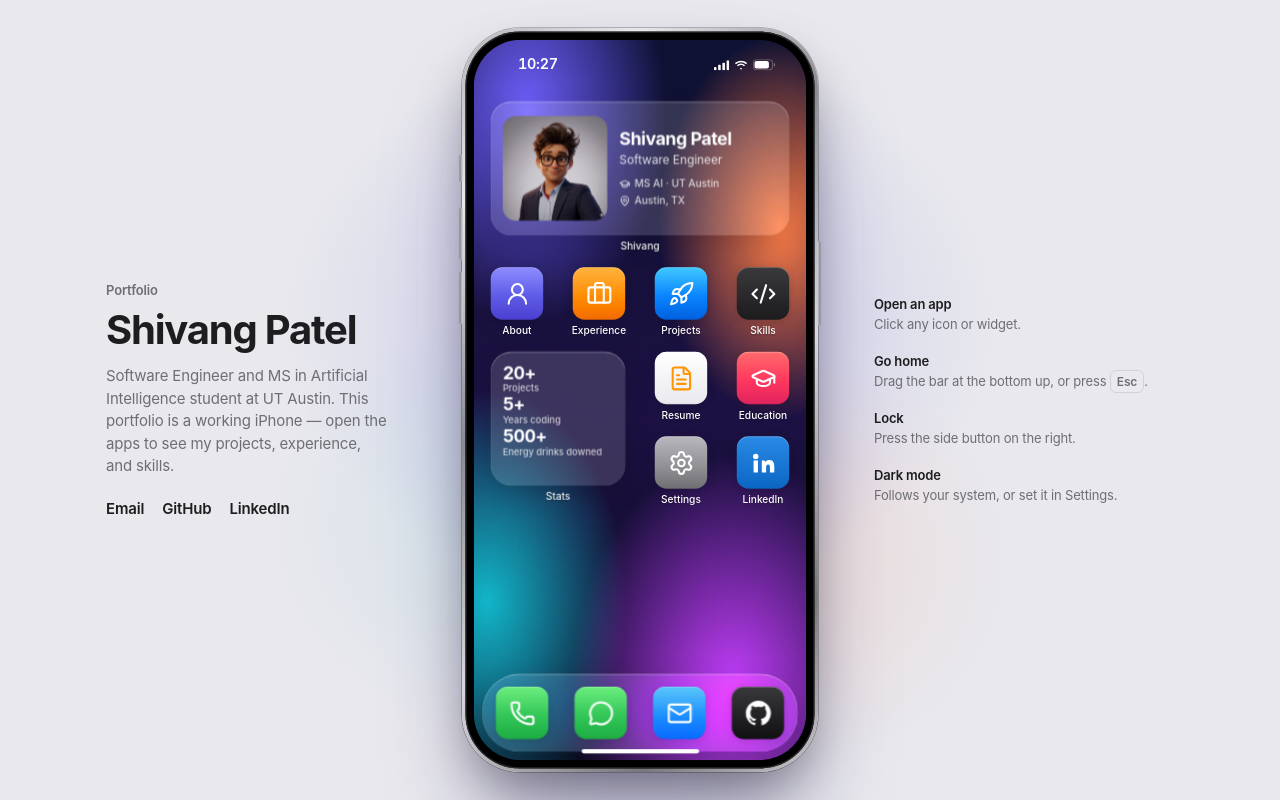
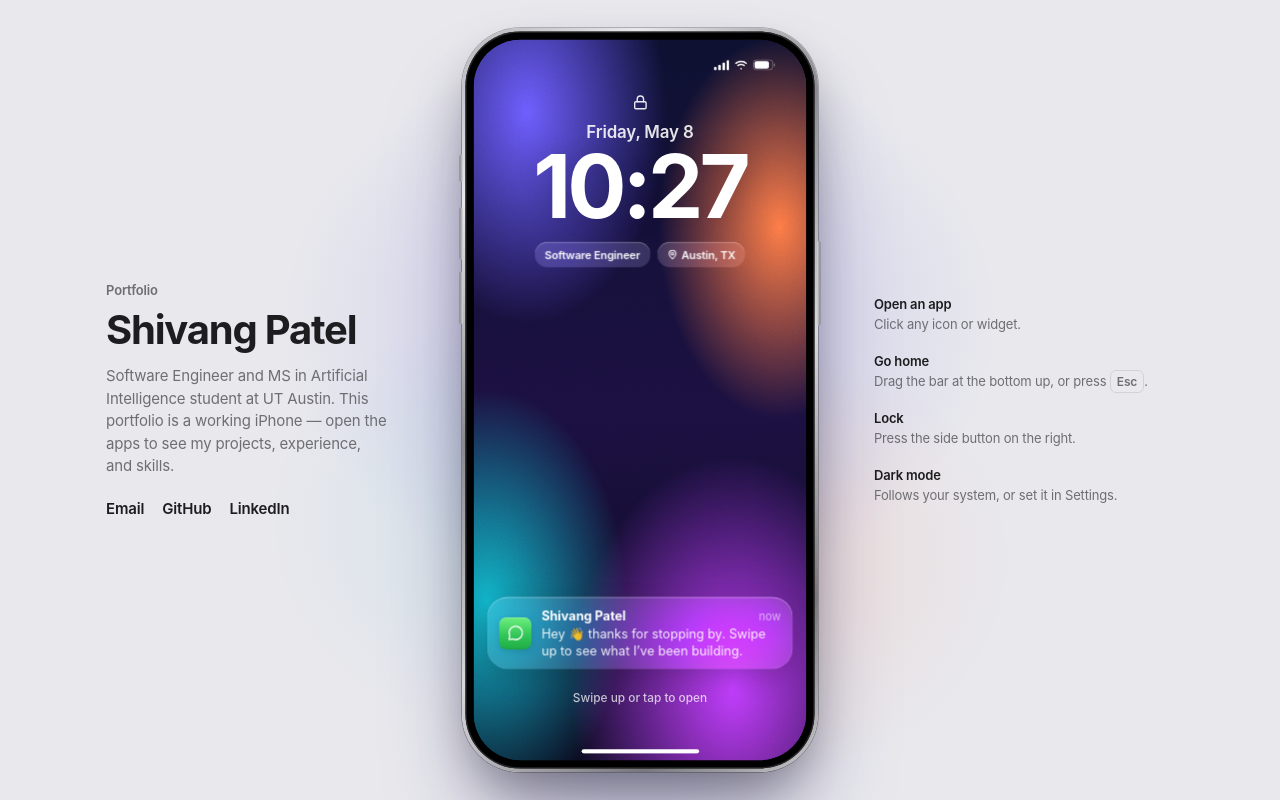
Before and after one commit to shivang1141/iphone-portfolio, a React (Vite) app: page / in a window 1280 px wide. Built offline with nearby package versions, Linux system fonts and the light colour scheme.

Commit message:
lock screen, swipe up to unlock

```diff
--- a/src/App.tsx
+++ b/src/App.tsx
@@ -1,16 +1,31 @@
+import { useState } from 'react';
 import { Desk } from './components/Desk';
 import { HomeScreen } from './components/HomeScreen';
+import { LockScreen } from './components/LockScreen';
 import { StatusBar } from './components/StatusBar';
 import { DEVICE, useDeviceScale } from './lib/hooks';
 
 export default function App() {
   const scale = useDeviceScale(true);
+  const [locked, setLocked] = useState(true);
+  const [homeEntered, setHomeEntered] = useState(false);
 
   return (
-    <Desk scale={scale} device={DEVICE} onSideButton={() => {}} locked={false}>
+    <Desk scale={scale} device={DEVICE} onSideButton={() => setLocked(true)} locked={locked}>
       <div className="screen">
-        <HomeScreen entered inert={false} onOpen={(id) => console.log('open', id)} />
-        <StatusBar tone="light" />
+        <HomeScreen entered={homeEntered} inert={locked} onOpen={(id) => console.log('open', id)} />
+        {locked && (
+          <LockScreen
+            height={852}
+            scale={scale}
+            enterFromTop={false}
+            reduceMotion={false}
+            onEntered={() => setHomeEntered(false)}
+            onUnlockStart={() => setHomeEntered(true)}
+            onUnlocked={() => setLocked(false)}
+          />
+        )}
+        <StatusBar tone="light" hideTime={locked} />
       </div>
     </Desk>
   );
--- /dev/null
+++ b/src/components/LockScreen.tsx
@@ -0,0 +1,139 @@
+import { animate, motion, useMotionValue, useTransform } from 'motion/react';
+import { Lock, LockOpen, MapPin } from 'lucide-react';
+import { useEffect, useRef, useState, type PointerEvent } from 'react';
+import { apps, IconArt } from '../lib/apps';
+import { profile } from '../lib/content';
+import { formatDate, formatTime, useClock } from '../lib/hooks';
+import { project, rubberband, springs, type AppId } from '../lib/os';
+import { Wallpaper } from './Wallpaper';
+
+type Props = {
+  height: number;
+  scale: number;
+  enterFromTop: boolean;
+  reduceMotion: boolean;
+  /** Fires once a re-lock has fully covered the screen. */
+  onEntered: () => void;
+  onUnlockStart: () => void;
+  onUnlocked: (then?: AppId) => void;
+};
+
+export function LockScreen({ height, scale, enterFromTop, reduceMotion, onEntered, onUnlockStart, onUnlocked }: Props) {
+  const now = useClock();
+  const y = useMotionValue(enterFromTop && !reduceMotion ? -height : 0);
+  const fade = useMotionValue(enterFromTop && reduceMotion ? 0 : 1);
+  const transform = useTransform(y, (v) => `translate3d(0, ${v}px, 0)`);
+  const contentOpacity = useTransform(y, [-height * 0.45, 0], [0, 1]);
+  const [unlocking, setUnlocking] = useState(false);
+  const rootRef = useRef<HTMLDivElement>(null);
+  const notificationRef = useRef<HTMLButtonElement>(null);
+  const drag = useRef<{ id: number; startY: number; startT: number; moved: boolean; onNote: boolean } | null>(null);
+
+  useEffect(() => {
+    if (!enterFromTop) return;
+    const anim = reduceMotion
+      ? animate(fade, 1, { duration: 0.2, ease: 'easeOut' })
+      : animate(y, 0, springs.settle);
+    anim.then(() => onEntered());
+    return () => anim.stop();
+  }, []);
+
+  function unlock(velocity = 0, then?: AppId) {
+    if (unlocking) return;
+    setUnlocking(true);
+    onUnlockStart();
+    const done = () => onUnlocked(then);
+    if (reduceMotion) animate(fade, 0, { duration: 0.2, ease: 'easeOut' }).then(done);
+    else animate(y, -height, { ...springs.settle, velocity }).then(done);
+  }
+
+  function onPointerDown(e: PointerEvent<HTMLDivElement>) {
+    if (unlocking || drag.current || e.button !== 0) return; // ignore a second finger
+    rootRef.current?.setPointerCapture(e.pointerId);
+    drag.current = {
+      id: e.pointerId,
+      startY: e.clientY,
+      startT: performance.now(),
+      moved: false,
+      onNote: !!notificationRef.current?.contains(e.target as Node),
+    };
+    y.stop();
+  }
+
+  function onPointerMove(e: PointerEvent<HTMLDivElement>) {
+    const d = drag.current;
+    if (!d || d.id !== e.pointerId) return;
+    const dy = (e.clientY - d.startY) / scale;
+    if (!d.moved && Math.abs(dy) < 4) return; // hysteresis before committing to a drag
+    d.moved = true;
+    // Up tracks 1:1; down resists like iOS.
+    y.set(dy < 0 ? dy : rubberband(dy, height));
+  }
+
+  function onPointerUp(e: PointerEvent<HTMLDivElement>) {
+    const d = drag.current;
+    if (!d || d.id !== e.pointerId) return;
+    drag.current = null;
+    if (!d.moved) {
+      unlock(0, d.onNote ? 'messages' : undefined);
+      return;
+    }
+    const velocity = y.getVelocity();
+    const projected = y.get() + project(velocity);
+    if (projected < -height * 0.3) unlock(velocity);
+    else animate(y, 0, { ...springs.momentum, velocity });
+  }
+
+  return (
+    <motion.div
+      ref={rootRef}
+      className="lock"
+      style={{ transform: reduceMotion ? undefined : transform, opacity: fade }}
+      onPointerDown={onPointerDown}
+      onPointerMove={onPointerMove}
+      onPointerUp={onPointerUp}
+      onPointerCancel={onPointerUp}
+    >
+      <Wallpaper />
+      <motion.div className="lock-content" style={{ opacity: reduceMotion ? 1 : contentOpacity }}>
+        <div className="lock-top">
+          <span className="lock-glyph" aria-hidden>
+            {unlocking ? <LockOpen size={18} strokeWidth={2.2} /> : <Lock size={18} strokeWidth={2.2} />}
+          </span>
+          <p className="lock-date">{formatDate(now)}</p>
+          <p className="lock-time">{formatTime(now)}</p>
+          <div className="lock-widgets">
+            <span className="glass-pill">{profile.role}</span>
+            <span className="glass-pill">
+              <MapPin size={12} strokeWidth={2.4} aria-hidden /> {profile.location}
+            </span>
+          </div>
+        </div>
+
+        <div className="lock-bottom">
+          <button
+            ref={notificationRef}
+            type="button"
+            className="notification glass"
+            onClick={(e) => e.detail === 0 && unlock(0, 'messages')}
+          >
+            <IconArt background={apps.messages.background} glyph={apps.messages.glyph} size={38} />
+            <span className="notification-body">
+              <span className="notification-head">
+                <strong>{profile.name}</strong>
+                <span>now</span>
+              </span>
+              <span className="notification-text">
+                Hey 👋 thanks for stopping by. Swipe up to see what I’ve been building.
+              </span>
+            </span>
+          </button>
+          <button type="button" className="lock-hint" onClick={(e) => e.detail === 0 && unlock()}>
+            Swipe up or tap to open
+          </button>
+        </div>
+      </motion.div>
+      <span className="home-indicator home-indicator-light" aria-hidden />
+    </motion.div>
+  );
+}
--- a/src/styles/device.css
+++ b/src/styles/device.css
@@ -299,6 +299,140 @@
     0 10px 30px rgba(0, 0, 0, 0.16);
 }
 
+/* ---------- Lock screen ---------- */
+
+.lock {
+  position: absolute;
+  inset: 0;
+  z-index: 5;
+  overflow: hidden;
+  color: #fff;
+  touch-action: none;
+  cursor: grab;
+  box-shadow: 0 0 40px rgba(0, 0, 0, 0.45);
+}
+
+.lock:active {
+  cursor: grabbing;
+}
+
+.lock-content {
+  position: absolute;
+  inset: 0;
+  z-index: 2;
+  display: flex;
+  flex-direction: column;
+  justify-content: space-between;
+  padding: calc(var(--safe-top) + 4px) 16px calc(var(--safe-bottom) + 26px);
+}
+
+.lock-top {
+  display: flex;
+  flex-direction: column;
+  align-items: center;
+  text-align: center;
+}
+
+.lock-glyph {
+  display: grid;
+  place-items: center;
+  height: 22px;
+  margin-bottom: 10px;
+  opacity: 0.9;
+}
+
+.lock-date {
+  font-size: 20px;
+  font-weight: 600;
+  letter-spacing: -0.01em;
+  opacity: 0.88;
+}
+
+.lock-time {
+  font-size: 104px;
+  line-height: 0.98;
+  font-weight: 700;
+  letter-spacing: -0.045em;
+  text-shadow: 0 2px 30px rgba(0, 0, 0, 0.15);
+}
+
+.lock-widgets {
+  display: flex;
+  flex-wrap: wrap;
+  justify-content: center;
+  gap: 8px;
+  margin-top: 14px;
+}
+
+.glass-pill {
+  display: inline-flex;
+  align-items: center;
+  gap: 5px;
+  padding: 6px 12px;
+  border-radius: 999px;
+  font-size: 13px;
+  font-weight: 600;
+  background: rgba(255, 255, 255, 0.15);
+  -webkit-backdrop-filter: blur(20px) saturate(170%);
+  backdrop-filter: blur(20px) saturate(170%);
+  box-shadow: inset 0 1px 0 rgba(255, 255, 255, 0.3);
+}
+
+.lock-bottom {
+  display: flex;
+  flex-direction: column;
+  gap: 20px;
+}
+
+.notification {
+  display: flex;
+  align-items: center;
+  gap: 12px;
+  padding: 12px 14px;
+  border-radius: 24px;
+  color: #fff;
+  text-align: left;
+  transition: transform 160ms var(--ease-out);
+}
+
+.notification:active {
+  transform: scale(0.98);
+}
+
+.notification-body {
+  display: flex;
+  flex-direction: column;
+  gap: 1px;
+  min-width: 0;
+  flex: 1;
+}
+
+.notification-head {
+  display: flex;
+  justify-content: space-between;
+  align-items: baseline;
+  font-size: 15px;
+}
+
+.notification-head span {
+  font-size: 13px;
+  opacity: 0.6;
+}
+
+.notification-text {
+  font-size: 15px;
+  line-height: 1.3;
+  opacity: 0.92;
+}
+
+.lock-hint {
+  align-self: center;
+  font-size: 14px;
+  font-weight: 500;
+  opacity: 0.72;
+  padding: 4px 8px;
+}
+
 /* ---------- Home screen ---------- */
 
 .home {
```
